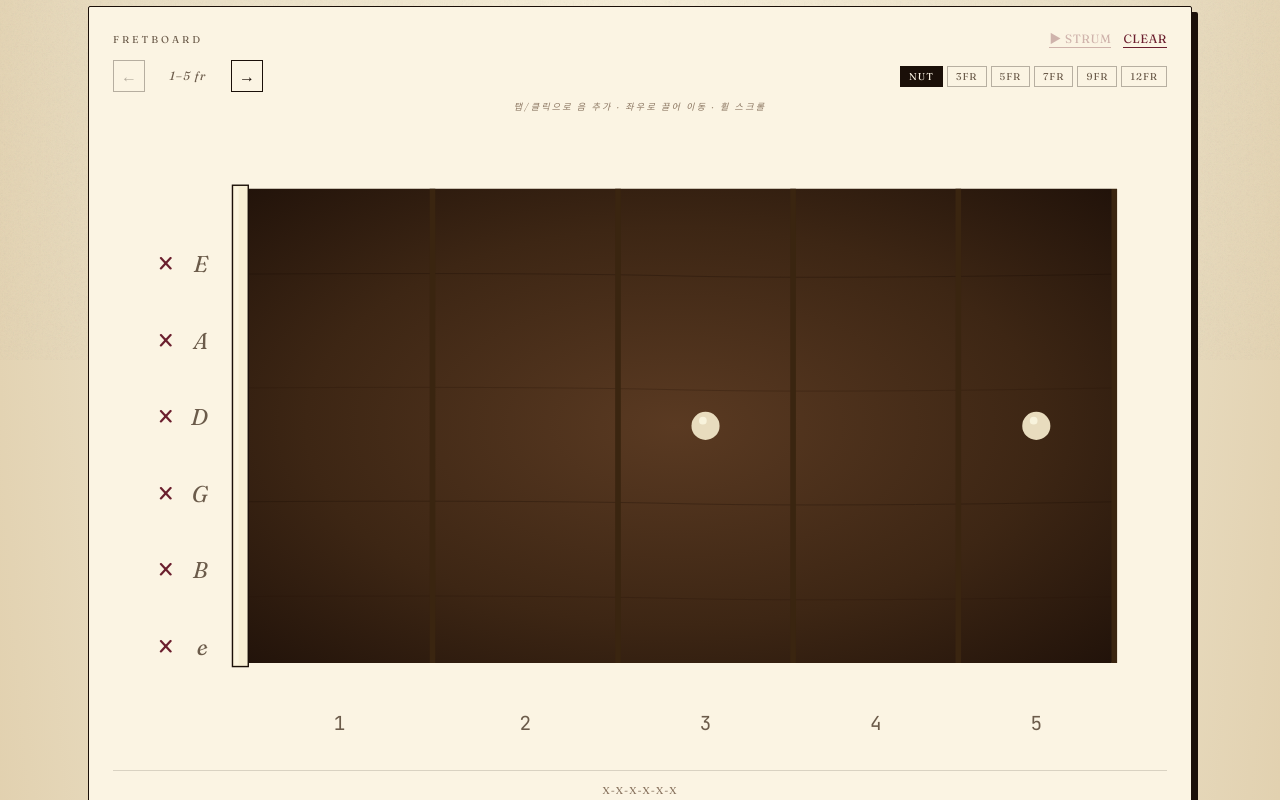
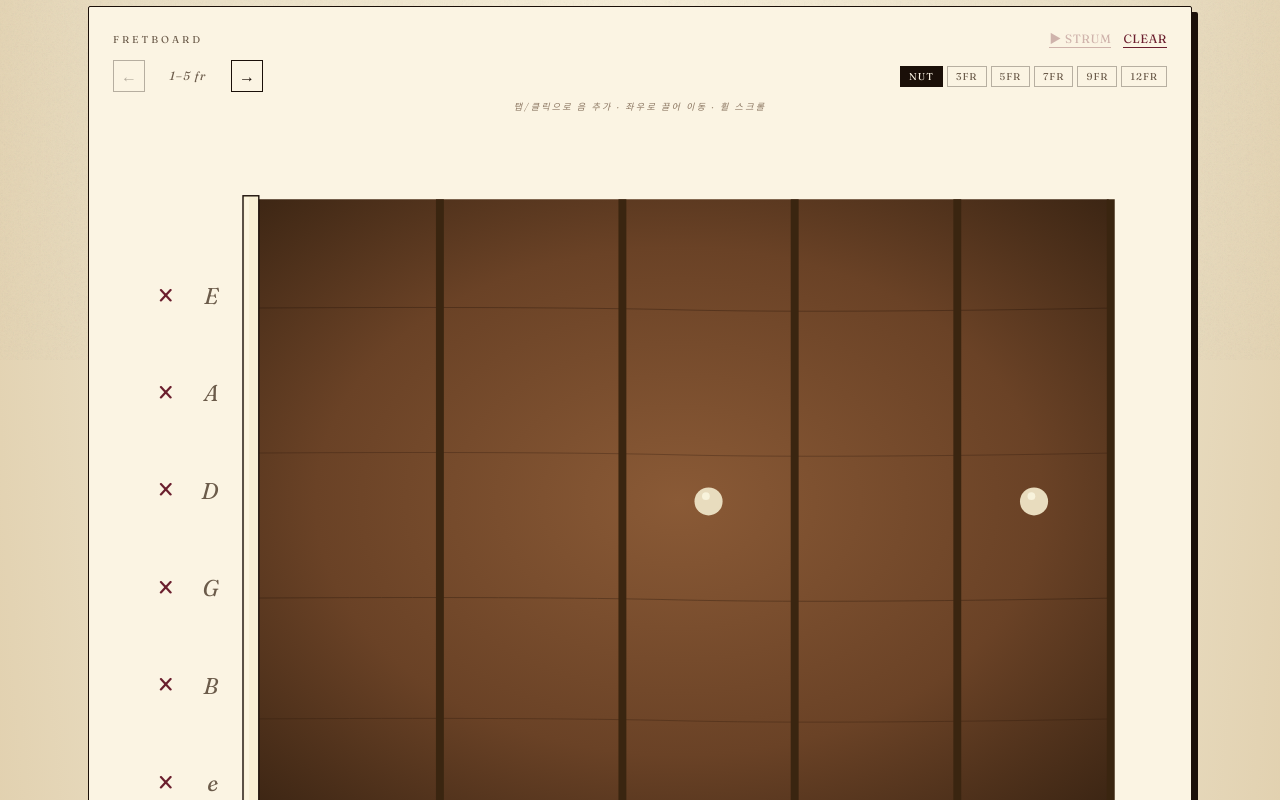
Before and after one commit to hbk19992-code/changes-jazz-workshop, a React (Vite) app: page / in a window 1280 px wide. Shown: the part 440-1240 px from the top of the page. Built offline with nearby package versions, Linux system fonts and the light colour scheme.

Commit message:
InteractiveFretboard.jsx 업데이트

```diff
--- a/src/components/InteractiveFretboard.jsx
+++ b/src/components/InteractiveFretboard.jsx
@@ -33,21 +33,18 @@ export function InteractiveFretboard({
   guideTonesMode = false,
 }) {
   const NUM_VISIBLE = 5;
-  const MAX_START = 20; // can scroll up to fret 24 (start 20 + 5 visible - 1)
+  const MAX_START = 20;
   const endFret = startFret + NUM_VISIBLE - 1;
 
-  // Layout — viewBox aspect ratio drives the rendered size. Wider H relative
-  // to W means the SVG renders TALLER when stretched to a fixed container
-  // width. This makes everything (frets, strings, dots, fonts) bigger.
-  // Current: 600 × 360 → roughly 5:3, gives a ~660px tall fretboard at 1100px wide.
+  // Layout — viewBox at 600×440 (~3:2.2) renders ~800px tall at full width.
   const W = 600;
-  const H = 360;
-  const padLeft = 70;       // includes nut + open-string column
-  const padRight = 30;
-  const neckTop = 38;
-  const neckBottom = 308;
+  const H = 440;
+  const padLeft = 76;
+  const padRight = 32;
+  const neckTop = 44;
+  const neckBottom = 388;
   const neckH = neckBottom - neckTop;
-  const stringGap = neckH / 6.2;  // 6 strings, slightly tighter than 6 gaps
+  const stringGap = neckH / 6.2;
   const stringTop = neckTop + stringGap * 1.0;
 
   // Compute the visible fret window’s positions.
@@ -215,24 +212,24 @@ export function InteractiveFretboard({
       >
         <defs>
           <radialGradient id="rosewood" cx="0.5" cy="0.5" r="0.7">
-            <stop offset="0" stopColor="#5a3a22" />
-            <stop offset="0.6" stopColor="#3d2614" />
-            <stop offset="1" stopColor="#22130a" />
+            <stop offset="0" stopColor="#8a5a36" />
+            <stop offset="0.6" stopColor="#6a4226" />
+            <stop offset="1" stopColor="#3d2614" />
           </radialGradient>
           <linearGradient id="metalString" x1="0" y1="0" x2="0" y2="1">
-            <stop offset="0" stopColor="#fff8e0" />
-            <stop offset="0.5" stopColor="#d4b88a" />
-            <stop offset="1" stopColor="#8b6e3f" />
+            <stop offset="0" stopColor="#fffbe8" />
+            <stop offset="0.5" stopColor="#f0d8a0" />
+            <stop offset="1" stopColor="#b8965e" />
           </linearGradient>
           <linearGradient id="bassString" x1="0" y1="0" x2="0" y2="1">
-            <stop offset="0" stopColor="#c8b088" />
-            <stop offset="0.5" stopColor="#7a6240" />
-            <stop offset="1" stopColor="#3d2e18" />
+            <stop offset="0" stopColor="#f0d8a8" />
+            <stop offset="0.5" stopColor="#b89868" />
+            <stop offset="1" stopColor="#6e5634" />
           </linearGradient>
           <linearGradient id="brassFret" x1="0" y1="0" x2="0" y2="1">
-            <stop offset="0" stopColor="#fff0c0" />
-            <stop offset="0.4" stopColor="#d4af6e" />
-            <stop offset="1" stopColor="#8a6a3a" />
+            <stop offset="0" stopColor="#fff4cc" />
+            <stop offset="0.4" stopColor="#e0bc7a" />
+            <stop offset="1" stopColor="#9a7a44" />
           </linearGradient>
           <filter id="dotShadow">
             <feGaussianBlur in="SourceAlpha" stdDeviation="0.7" />
@@ -338,8 +335,8 @@ export function InteractiveFretboard({
           const x = fretX(absFret);
           return (
             <g key={absFret} pointerEvents="none">
-              <line x1={x} y1={neckTop} x2={x} y2={neckBottom} stroke="#3a2510" strokeWidth={3.2} />
-              <line x1={x} y1={neckTop} x2={x} y2={neckBottom} stroke="url(#brassFret)" strokeWidth={2.2} />
+              <line x1={x} y1={neckTop} x2={x} y2={neckBottom} stroke="#3a2510" strokeWidth={4.5} />
+              <line x1={x} y1={neckTop} x2={x} y2={neckBottom} stroke="url(#brassFret)" strokeWidth={3} />
             </g>
           );
         })}
@@ -372,12 +369,12 @@ export function InteractiveFretboard({
 
         {/* Strings (with shadow) */}
         <g filter="url(#stringShadow)" pointerEvents="none">
-          <line x1={padLeft} y1={stringY(0)} x2={W - padRight} y2={stringY(0)} stroke="url(#bassString)" strokeWidth={3.4} />
-          <line x1={padLeft} y1={stringY(1)} x2={W - padRight} y2={stringY(1)} stroke="url(#bassString)" strokeWidth={2.9} />
-          <line x1={padLeft} y1={stringY(2)} x2={W - padRight} y2={stringY(2)} stroke="url(#bassString)" strokeWidth={2.4} />
-          <line x1={padLeft} y1={stringY(3)} x2={W - padRight} y2={stringY(3)} stroke="url(#metalString)" strokeWidth={1.9} />
-          <line x1={padLeft} y1={stringY(4)} x2={W - padRight} y2={stringY(4)} stroke="url(#metalString)" strokeWidth={1.5} />
-          <line x1={padLeft} y1={stringY(5)} x2={W - padRight} y2={stringY(5)} stroke="url(#metalString)" strokeWidth={1.1} />
+          <line x1={padLeft} y1={stringY(0)} x2={W - padRight} y2={stringY(0)} stroke="url(#bassString)" strokeWidth={5.2} />
+          <line x1={padLeft} y1={stringY(1)} x2={W - padRight} y2={stringY(1)} stroke="url(#bassString)" strokeWidth={4.4} />
+          <line x1={padLeft} y1={stringY(2)} x2={W - padRight} y2={stringY(2)} stroke="url(#bassString)" strokeWidth={3.6} />
+          <line x1={padLeft} y1={stringY(3)} x2={W - padRight} y2={stringY(3)} stroke="url(#metalString)" strokeWidth={2.8} />
+          <line x1={padLeft} y1={stringY(4)} x2={W - padRight} y2={stringY(4)} stroke="url(#metalString)" strokeWidth={2.2} />
+          <line x1={padLeft} y1={stringY(5)} x2={W - padRight} y2={stringY(5)} stroke="url(#metalString)" strokeWidth={1.6} />
         </g>
 
         {/* String labels left of nut */}
@@ -553,11 +550,11 @@ export function InteractiveFretboard({
           const opacity =
             guideTonesMode && intervalLabel && !isGuideTone && !isRoot ? 0.28 : 1;
 
-          const radius = isRoot ? 18 : 17;
+          const radius = isRoot ? 24 : 22;
           const pc = cellPC(i, f);
           const noteName = NOTE_NAMES_FLAT[pc];
           const label = colorByInterval && intervalLabel ? intervalLabel : noteName;
-          const fontSize = label.length > 1 ? 12 : 14;
+          const fontSize = label.length > 1 ? 16 : 18;
 
           return (
             <g key={i} pointerEvents="none" opacity={opacity} filter="url(#dotShadow)">
@@ -571,7 +568,7 @@ export function InteractiveFretboard({
               />
               <text
                 x={cx}
-                y={cy + 5}
+                y={cy + 6.5}
                 textAnchor="middle"
                 fontSize={fontSize}
                 fill="#fbf4e3"
```
